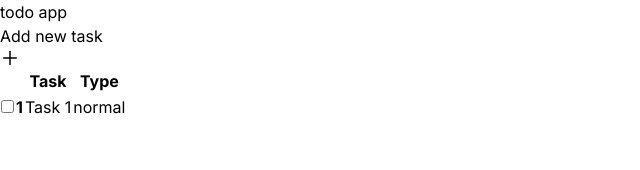
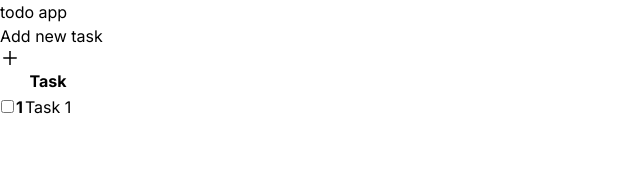
Before and after one commit to Ronit-gurjar/Nextjs-todo-app, a Next.js app: page / in a window 1280 px wide. Shown: the top 170 px of the page, without its empty margins (0-640 px from the left). Built offline with nearby package versions, Linux system fonts and the light colour scheme; data requests are answered from the project's data file.

Commit message:
Fix: remove taskType property

```diff
--- a/api.ts
+++ b/api.ts
@@ -5,11 +5,5 @@ const baseUrl = 'http://localhost:3001';
 export const getAllTodos = async (): Promise<ITask[]> => {
     const res = await fetch(`${baseUrl}/tasks`);
     const todos = await res.json();
-
-    todos.forEach((task: ITask) => {
-        task.taskType = "normal";
-    });
-
-    console.log(todos)
     return todos;
 }
--- a/app/components/Todolist.tsx
+++ b/app/components/Todolist.tsx
@@ -15,7 +15,7 @@ const Todolist: React.FC<TodolistProps> = ({tasks}) => {
         <th></th>
         <th></th>
         <th>Task</th>
-        <th>Type</th>
+
       </tr>
     </thead>
     <tbody>
@@ -28,7 +28,7 @@ const Todolist: React.FC<TodolistProps> = ({tasks}) => {
             </th>
             <th>{task.id}</th>
             <td>{task.text}</td>
-            <td>{task.taskType}</td>
+
       </tr>
       ))}
     </tbody>
--- a/types/task.ts
+++ b/types/task.ts
@@ -1,6 +1,5 @@
 export interface ITask{
     isDone : boolean,
     id : string,
-    text : string,
-    taskType : string
+    text : string
 }
```
Also changed, not shown: data/todos.json (+4 -4 lines).
